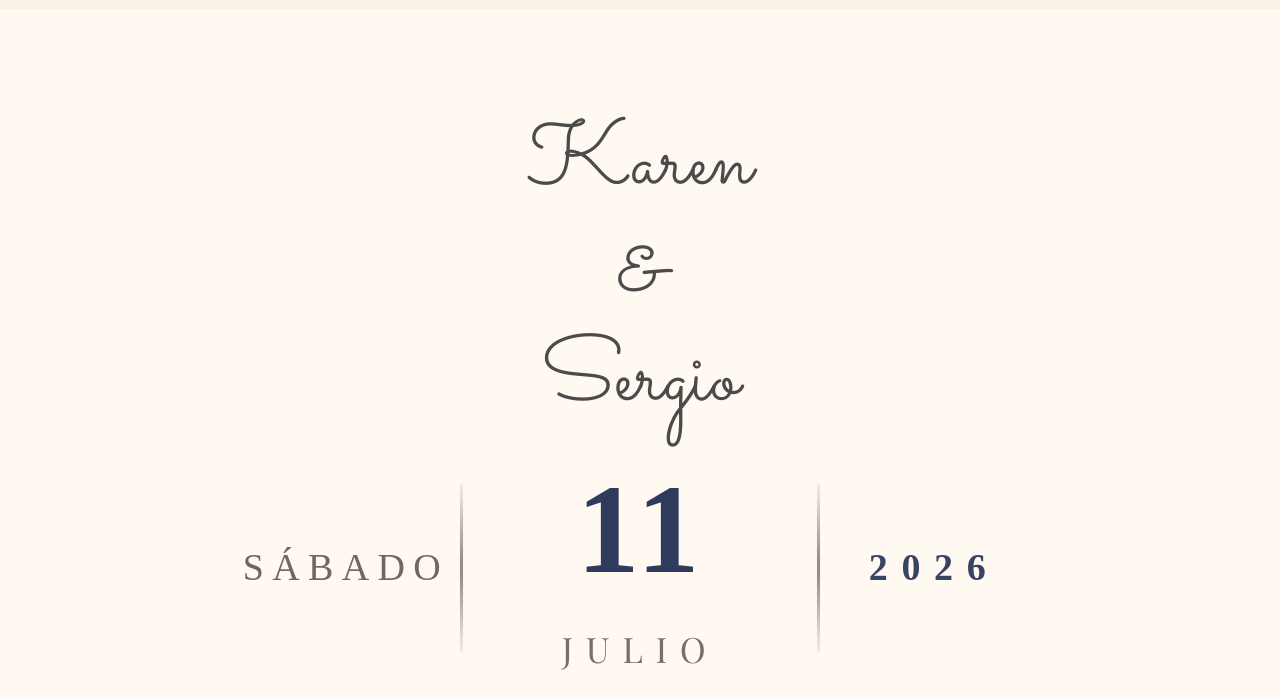
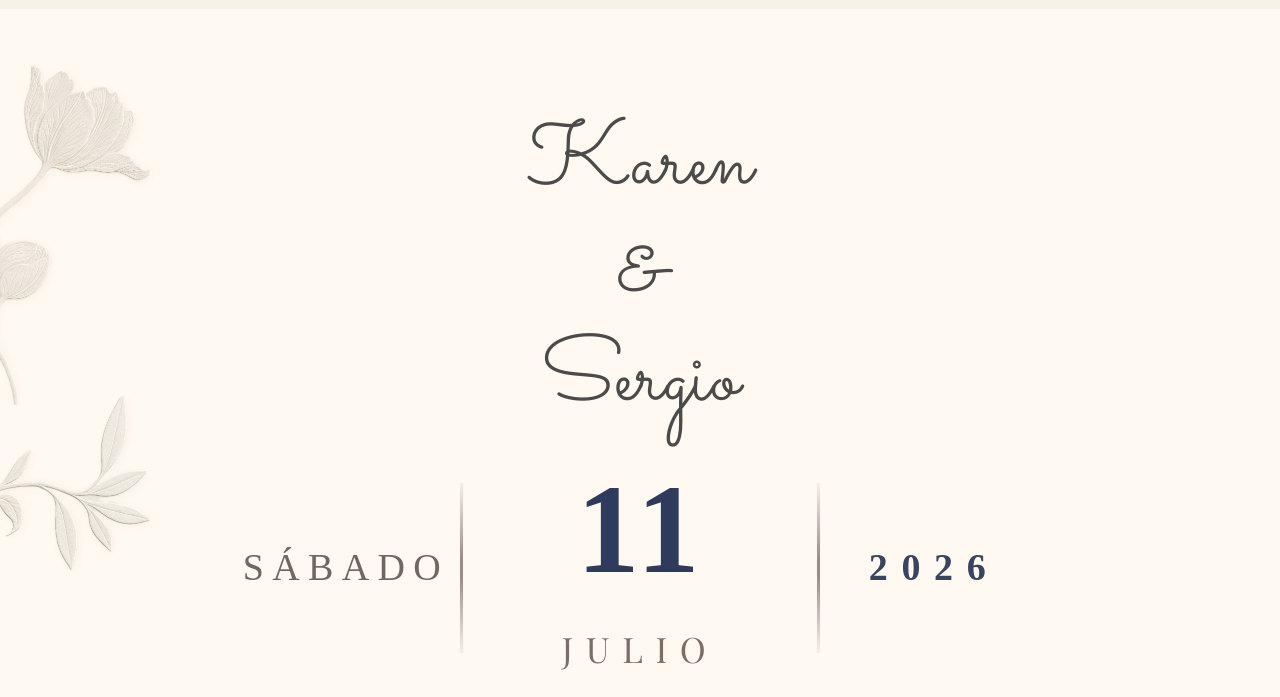
Before and after one commit to Hernan51/Invitacion_boda, a website: page public/index.html in a window 1280 px wide. Shown: the part 55-752 px from the top of the page. Drawn offline with nearby package versions, Linux system fonts and the light colour scheme; a web font is replaced by a local one.

Commit message:
Decoracion flores

```diff
--- a/public/index.html
+++ b/public/index.html
@@ -45,10 +45,13 @@
 </head>
 
 <body>
+
   <!-- (Intro eliminada) -->
 
   <!-- Topbar: logo + hamburguesa -->
   <div class="topbar">
+    <img src="img/flores.png" class="decoracion-rama rama-superior" alt="">
+    <img src="img/flores_2.png" class="decoracion-rama rama-inferior" alt="">
     <div class="topbar-inner">
       <a href="#home" class="logo" aria-label="Inicio">
         <img src="img/logo.jpg" alt="Logo">
--- a/public/style/style.css
+++ b/public/style/style.css
@@ -1856,3 +1856,31 @@ body, p, .hotel-desc, .itinerary-text {
   position: relative;
   z-index: 2;
 }
+
+/* Estilo general para ambas ramas */
+.decoracion-rama {
+  position: absolute; /* O 'fixed' si quieres que te sigan al bajar la página */
+  left: -30px;        /* Ajusta este número para que se vea más o menos rama */
+  width: 180px;       /* El ancho que desees para la imagen */
+  height: auto;
+  opacity: 0.7;       /* Para que sea sutil */
+  z-index: 10;        /* Por debajo de la topbar pero por encima del fondo */
+  pointer-events: none; /* Evita que la imagen bloquee clics en botones */
+  filter: drop-shadow(2px 2px 5px rgba(0,0,0,0.05)); /* Opcional: sombra suave */
+}
+
+/* Posición de la primera rama */
+.rama-superior {
+  top: 120px; /* Ajusta la distancia desde arriba */
+}
+
+/* Posición de la segunda rama */
+.rama-inferior {
+  top: 450px; /* Ajusta la distancia para que quede debajo de la primera */
+}
+
+/* Opcional: Si quieres que la topbar siempre esté por encima */
+.topbar {
+  z-index: 100;
+  position: relative;
+}
```
Also changed, not shown: public/img/flores.png (added), public/img/flores_2.png (added).
